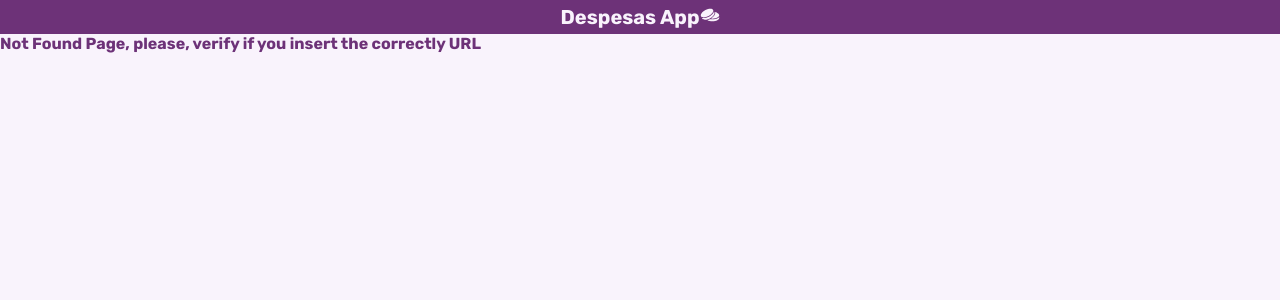
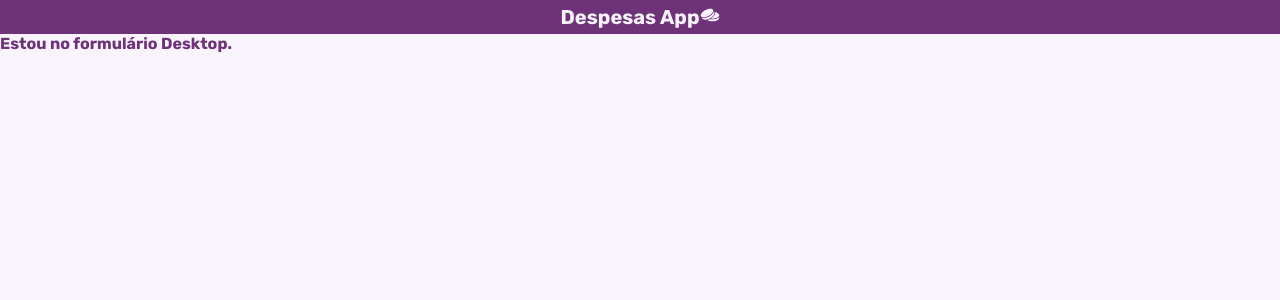
Before and after one commit to GabrielSilper/despesas-app, a React (Create React App) app: page /expenses in a window 1280 px wide. Before the commit this address had no page. Shown: the top 300 px of the page. Built offline with nearby package versions, Linux system fonts and the light colour scheme.

Commit message:
Wrappers e Forms feitos

```diff
--- a/src/App.jsx
+++ b/src/App.jsx
@@ -1,6 +1,7 @@
 import React from "react";
 import { Route, Switch } from "react-router-dom";
 import Header from "./components/Header";
+import ExpensesPage from "./pages/ExpensesPage";
 import Login from "./pages/Login";
 import NotFound from "./pages/NotFound";
 
@@ -9,6 +10,7 @@ function App() {
     <>
       <Header />
       <Switch>
+        <Route path="/expenses" component={ExpensesPage} />
         <Route exact path="/" component={Login} />
         <Route path="*" component={NotFound} />
       </Switch>
--- /dev/null
+++ b/src/components/DesktopContent.jsx
@@ -0,0 +1,13 @@
+import React from 'react'
+import WrapperDesktop from '../style/DesktopExpensesForm/WrapperDesktop'
+import DesktopExpenseForm from './DesktopExpenseForm'
+
+function DesktopContent() {
+  return (
+    <WrapperDesktop>
+        <DesktopExpenseForm />
+    </WrapperDesktop>
+  )
+}
+
+export default DesktopContent
--- /dev/null
+++ b/src/components/DesktopExpenseForm.jsx
@@ -0,0 +1,12 @@
+import React from 'react'
+import SDForm from '../style/DesktopExpensesForm/SDForm'
+
+function DesktopExpenseForm() {
+  return (
+    <SDForm>
+        Estou no formulário Desktop.
+    </SDForm>
+  )
+}
+
+export default DesktopExpenseForm
--- /dev/null
+++ b/src/components/MobileContent.jsx
@@ -0,0 +1,13 @@
+import React from "react";
+import WrapperMobile from "../style/MobileExpenseForm/WrapperMobile";
+import MobileExpenseForm from "./MobileExpenseForm";
+
+function MobileContent() {
+  return (
+    <WrapperMobile>
+      <MobileExpenseForm />
+    </WrapperMobile>
+  );
+}
+
+export default MobileContent;
--- /dev/null
+++ b/src/components/MobileExpenseForm.jsx
@@ -0,0 +1,12 @@
+import React from 'react'
+import SMForm from '../style/MobileExpenseForm/SMForm'
+
+function MobileExpenseForm() {
+  return (
+    <SMForm>
+        Estou no formulário mobile.
+    </SMForm>
+  )
+}
+
+export default MobileExpenseForm
--- /dev/null
+++ b/src/pages/ExpensesPage.jsx
@@ -0,0 +1,14 @@
+import React from 'react'
+import MobileContent from '../components/MobileContent'
+import DesktopContent from "../components/DesktopContent"
+
+function ExpensesPage() {
+  return (
+    <div>
+        <MobileContent />
+        <DesktopContent />
+    </div>
+  )
+}
+
+export default ExpensesPage
--- /dev/null
+++ b/src/style/DesktopExpensesForm/SDForm.jsx
@@ -0,0 +1,5 @@
+import styled from "styled-components";
+
+const SDForm = styled.form``;
+
+export default SDForm;
--- /dev/null
+++ b/src/style/DesktopExpensesForm/WrapperDesktop.jsx
@@ -0,0 +1,9 @@
+import styled from "styled-components";
+
+const WrapperDesktop = styled.div`
+  @media screen and (max-width: ${({ theme }) => theme.width.small}) {
+    display: none;
+  }
+`;
+
+export default WrapperDesktop;
--- /dev/null
+++ b/src/style/MobileExpenseForm/SMForm.jsx
@@ -0,0 +1,5 @@
+import styled from "styled-components";
+
+const SMForm = styled.form``;
+
+export default SMForm;
--- /dev/null
+++ b/src/style/MobileExpenseForm/WrapperMobile.jsx
@@ -0,0 +1,9 @@
+import styled from "styled-components";
+
+const WrapperMobile = styled.div`
+    @media screen and (min-width: ${({theme}) => theme.width.small}){
+        display: none;
+    }
+`;
+
+export default WrapperMobile;
--- a/src/style/theme.js
+++ b/src/style/theme.js
@@ -7,7 +7,7 @@ const theme = {
     disabled2: '#BCBCBC',
   },
   width: {
-    small: '645px',
+    small: '768px',
   },
 };
 
```
